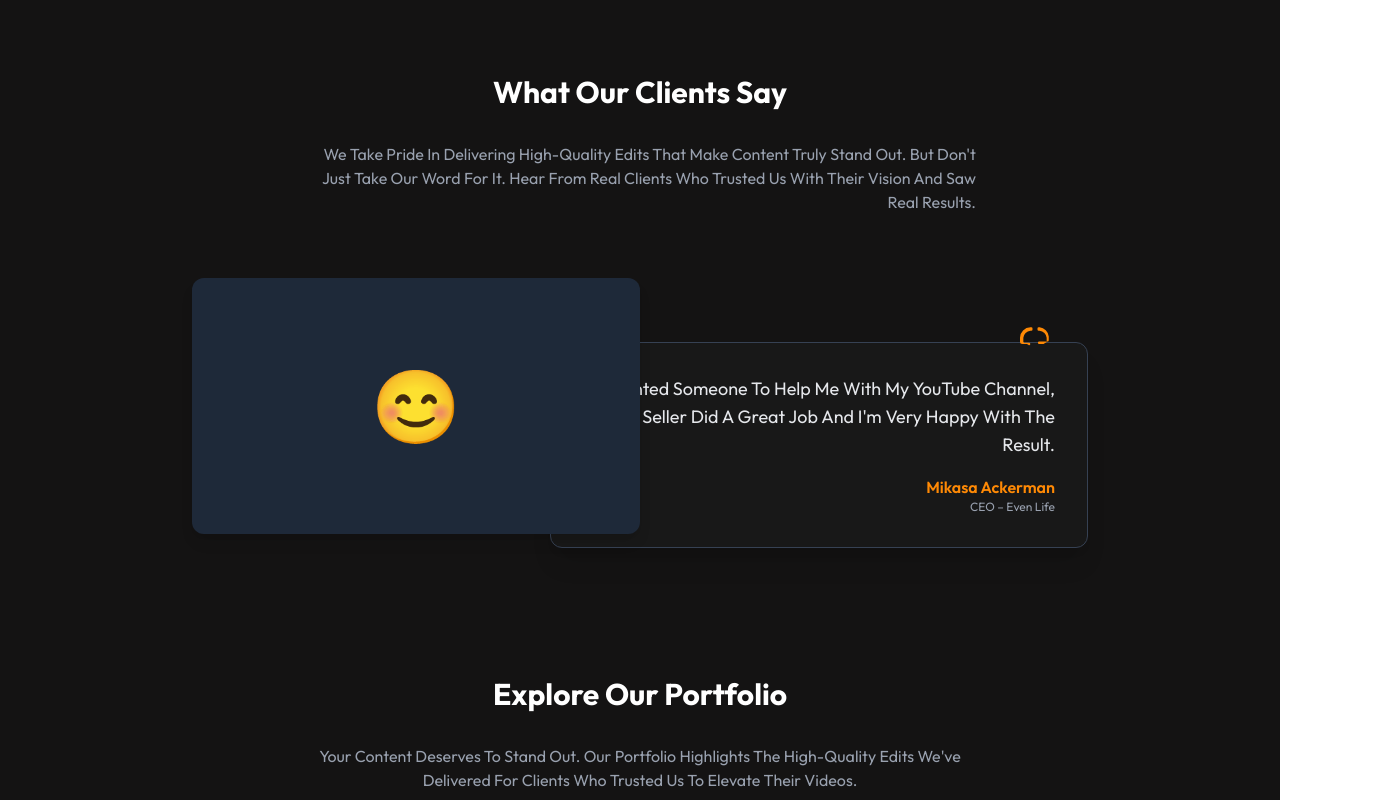
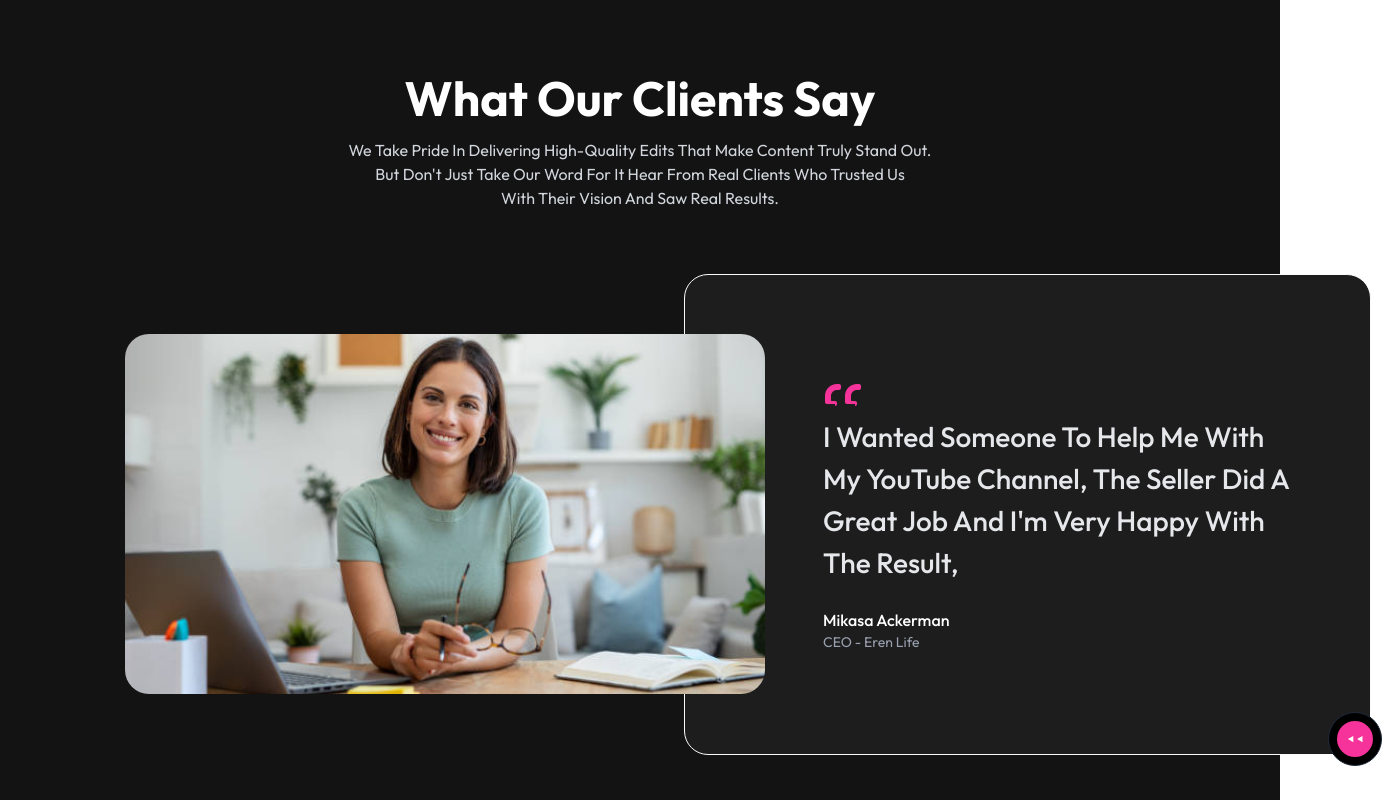
Before and after one commit to MoyasiGinko/SS-Media-website, a Next.js app: page / in a window 1280 px wide. Shown: the part 2640-3440 px from the top of the page, 1382 px wide, since content can reach past the window. Built offline with nearby package versions, Linux system fonts and the light colour scheme.

Commit message:
client section update

```diff
--- a/components/main/testimonials/Testimonials.tsx
+++ b/components/main/testimonials/Testimonials.tsx
@@ -23,76 +23,118 @@ const Testimonials = () => {
   };
 
   return (
-    <section
-      id="reviews"
-      className="w-full py-16 px-4 flex flex-col items-center"
-    >
+    <section className="w-full py-16 bg-transparent text-white">
+      <div className="max-w-6xl mx-auto px-4">
         <motion.div
-        className="w-full max-w-4xl"
+          className="flex flex-col items-center"
           variants={containerVariants}
           initial="hidden"
           whileInView="visible"
-        viewport={{ once: true, margin: "-100px" }}
+          viewport={{ once: true }}
         >
+          {/* Heading Section */}
           <motion.h2
-          className="text-2xl md:text-3xl font-bold mb-8 text-center"
+            className="text-4xl md:text-5xl font-bold mb-4 text-center"
             variants={itemVariants}
           >
             What Our Clients Say
           </motion.h2>
 
           <motion.p
-          className="text-gray-400 mb-12 text-right max-w-2xl mx-auto"
+            className="text-center text-gray-300 max-w-3xl mx-auto mb-16"
             variants={itemVariants}
           >
-          We Take Pride In Delivering High-Quality Edits That Make Content Truly
-          Stand Out. But Don't Just Take Our Word For It. Hear From Real Clients
-          Who Trusted Us With Their Vision And Saw Real Results.
+            We Take Pride In Delivering High-Quality Edits That Make Content
+            Truly Stand Out.
+            <br />
+            But Don't Just Take Our Word For It Hear From Real Clients Who
+            Trusted Us
+            <br />
+            With Their Vision And Saw Real Results.
           </motion.p>
 
+          {/* Testimonial Container */}
           <motion.div
-          className="relative w-full flex flex-col md:flex-row items-center md:items-start gap-8 mt-12"
+            className="w-full flex flex-col md:flex-row gap-6 items-stretch"
             variants={itemVariants}
           >
-          {/* Video container positioned to overlap with text */}
-          <motion.div
-            className="w-full md:w-1/2 h-64 rounded-xl overflow-hidden bg-gray-800 flex items-center justify-center shadow-lg z-10 md:absolute md:left-0 md:top-4"
-            whileHover={{ scale: 1.02 }}
-            transition={{ duration: 0.3 }}
+            {/* Image Section */}
+            <div
+              className="w-full top-15 z-1 md:w-1/2 relative"
+              style={{ marginLeft: "20px" }}
             >
-            {/* Placeholder for client image/video */}
-            <span className="text-7xl text-gray-400">😊</span>
-            {/* You could replace with: <video className="w-full h-full object-cover" src="..." /> */}
-          </motion.div>
+              <div
+                className="bg-transparent rounded-2xl overflow-hidden"
+                style={{ width: "640px", height: "360px", marginLeft: "25px" }}
+              >
+                <img
+                  src="/images/testimonials/t1.png"
+                  alt="Mikasa Ackerman"
+                  className="w-full h-full rounded-3xl object-cover"
+                />
+              </div>
+            </div>
 
-          {/* Text container positioned to be partially under the video */}
-          <motion.div
-            className="w-full md:w-3/5 bg-[#181818] rounded-xl p-8 border border-gray-700 shadow-xl relative md:ml-auto md:mt-20"
-            whileHover={{ y: -5 }}
-            transition={{ duration: 0.3 }}
+            {/* Quote Section */}
+            <div className="w-full -z-0 md:w-[687px] bg-transparent relative flex items-center">
+              <div
+                className="bg-[#1D1D1D] border-1 border-gray-50 rounded-3xl relative flex items-center justify-center"
+                style={{ width: "687px", height: "481px" }}
+              >
+                <div
+                  style={{
+                    paddingLeft: "138px",
+                    paddingRight: "64px",
+                  }}
+                  className="flex flex-col justify-center h-full"
                 >
                   <svg
-              className="absolute -top-6 right-8 text-orange-400"
                     width="40"
                     height="40"
+                    viewBox="0 0 40 40"
+                    fill="none"
+                    xmlns="http://www.w3.org/2000/svg"
+                    className="text-pink-500"
+                  >
+                    <path
+                      d="M12 28H4C2.89543 28 2 27.1046 2 26V20C2 13.3726 7.37258 8 14 8H16C17.1046 8 18 8.89543 18 10V12C18 13.1046 17.1046 14 16 14H14C10.6863 14 8 16.6863 8 20V24C8 24.5523 8.44772 25 9 25H12C13.1046 25 14 25.8954 14 27V28C14 29.1046 13.1046 30 12 30V28ZM32 28H24C22.8954 28 22 27.1046 22 26V20C22 13.3726 27.3726 8 34 8H36C37.1046 8 38 8.89543 38 10V12C38 13.1046 37.1046 14 36 14H34C30.6863 14 28 16.6863 28 20V24C28 24.5523 28.4477 25 29 25H32C33.1046 25 34 25.8954 34 27V28C34 29.1046 33.1046 30 32 30V28Z"
                       fill="currentColor"
+                    />
+                  </svg>
+                  <p className="text-[28px] font-medium text-gray-200 mb-6 text-left">
+                    I Wanted Someone To Help Me With My YouTube Channel, The
+                    Seller Did A Great Job And I'm Very Happy With The Result,
+                  </p>
+
+                  <div className="flex flex-col items-start">
+                    <span className="text-base font-medium">
+                      Mikasa Ackerman
+                    </span>
+                    <span className="text-sm text-gray-400">
+                      CEO - Eren Life
+                    </span>
+                  </div>
+                </div>
+
+                <div className="absolute -right-3 -bottom-3 bg-black p-2 rounded-full border border-gray-800">
+                  <div className="bg-pink-500 rounded-full p-2">
+                    <svg
+                      width="20"
+                      height="20"
                       viewBox="0 0 24 24"
+                      fill="none"
+                      xmlns="http://www.w3.org/2000/svg"
                     >
-              <path d="M7.17 15H4.5A1.5 1.5 0 0 1 3 13.5v-2.25A6.25 6.25 0 0 1 9.25 5h.5a.75.75 0 0 1 .75.75v.5a.75.75 0 0 1-.75.75h-.5A4.75 4.75 0 0 0 5 11.25v2.25c0 .414.336.75.75.75h2.67a.75.75 0 0 1 0 1.5zm10 0h-2.67a.75.75 0 0 1 0-1.5H19.5a.75.75 0 0 0 .75-.75v-2.25A6.25 6.25 0 0 0 14.75 5h-.5a.75.75 0 0 0-.75.75v.5a.75.75 0 0 0 .75.75h.5A4.75 4.75 0 0 1 19 11.25v2.25c0 .414-.336.75-.75.75z" />
+                      <path d="M21 8.25L14.5 12L21 15.75V8.25Z" fill="white" />
+                      <path d="M10 8.25L3.5 12L10 15.75V8.25Z" fill="white" />
                     </svg>
-            <blockquote className="text-gray-200 text-lg mb-4 text-right">
-              I Wanted Someone To Help Me With My YouTube Channel, The Seller
-              Did A Great Job And I'm Very Happy With The Result.
-            </blockquote>
-            <div className="font-semibold text-orange-400 text-right">
-              Mikasa Ackerman
                   </div>
-            <div className="text-xs text-gray-400 text-right">
-              CEO – Even Life
+                </div>
+              </div>
             </div>
           </motion.div>
         </motion.div>
-      </motion.div>
+      </div>
     </section>
   );
 };
```
Also changed, not shown: public/images/testimonials/t1.png (added). Lines whose indentation alone changed are shown as unchanged.
